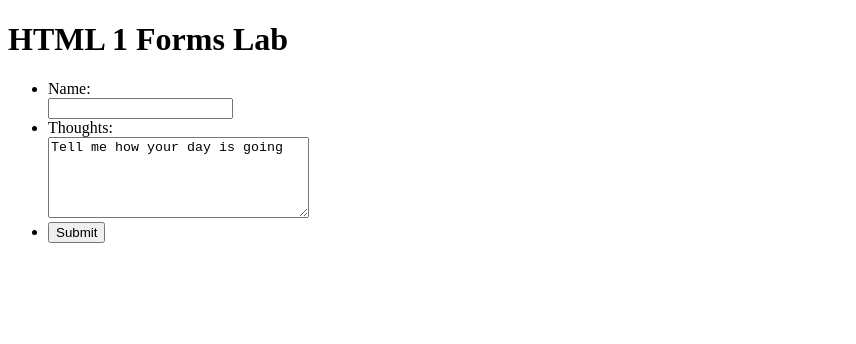
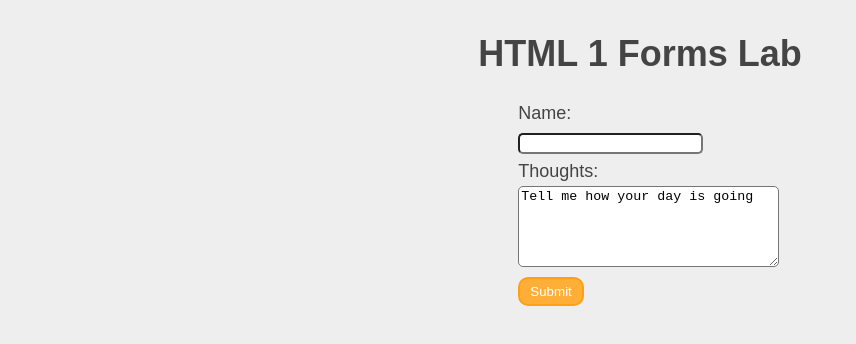
Before and after one commit to danstruble/danstruble.github.io, a plain HTML site: page lab_6/index.html in a window 1280 px wide. Shown: the whole page, without its empty margins (0-856 px from the left). Drawn offline with Linux system fonts and the light colour scheme.

Commit message:
lab 6 style added, kinda right

```diff
--- a/lab_6/form_styles.css
+++ b/lab_6/form_styles.css
@@ -1,3 +1,18 @@
+body {
+    line-height: 1.6;
+    font-size: 18px;
+    color: #444;
+    padding: 0 10px;
+    background: #eee;
+    font-family: Arial, sans-serif;
+  }
+
+  h1,
+  h2,
+  h3 {
+    line-height: 1.2
+  }
+
 form {
 
 }
@@ -7,9 +22,31 @@ label {
 }
 
 input, textarea {
+    border-radius: 5px;
+}
 
+button {
+    background-color: #ffaf38;
+    padding: 5px 10px;
+    border-radius: 10px;
+    border: 2px solid #ffa012;
+    color: white;
 }
 
 ul {
+    list-style: none;
+}
 
+.wrapper {
+    display: flex;
+    flex-direction: column;
+    align-items: center;
 }
+
+.content {
+    min-height: 100%;
+    display: flex;
+    flex-direction: column;
+    justify-content: space-between;
+    align-items: flex-start;
+}
--- a/lab_6/index.html
+++ b/lab_6/index.html
@@ -2,12 +2,14 @@
 <html lang="en">
   <head>
     <title>Forms Lab</title>
+    <link rel="stylesheet" href="form_styles.css">
   </head>
   <body>
     <div class="wrapper">
       <div class="container">
         <div>
           <h1>HTML 1 Forms Lab</h1>
+        </div>
         <form action="https://nameless-thicket-21836.herokuapp.com/lab" method="POST">
           <ul>
             <li>
@@ -25,6 +27,5 @@
         </form>
       </div>
     </div>
-    </div>
   </body>
 </html>
```
Lines whose indentation alone changed are shown as unchanged.
